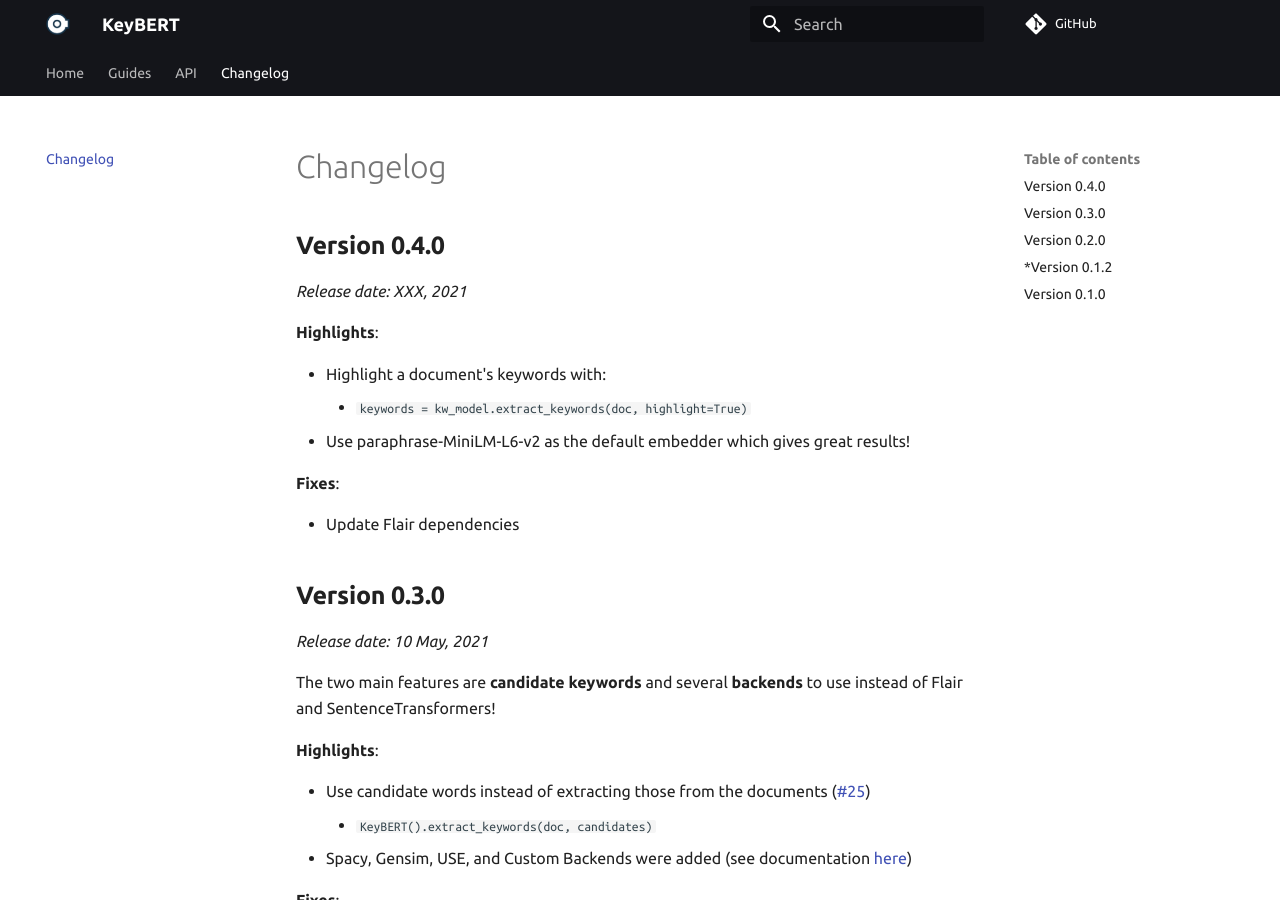
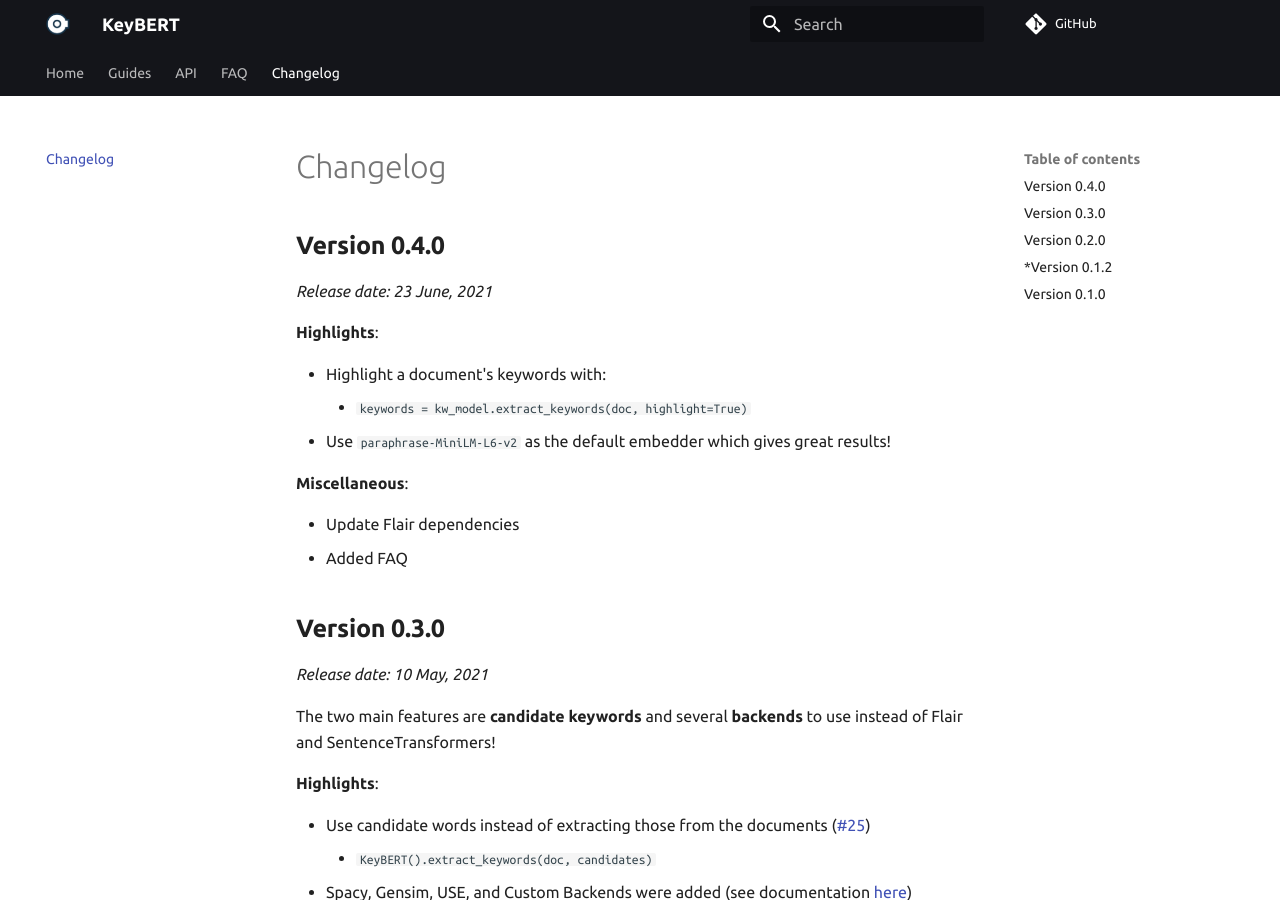
Before and after one commit to MaartenGr/KeyBERT, an MkDocs documentation site: the page built from docs/changelog.md, in a window 1280 px wide and 900 px high. Built offline with MkDocs 1.6.1 and Material for MkDocs 9.7.7, drawn with Linux system fonts in a browser that asks for light colours; comment, search, counter and statistics services are not loaded.

Commit message:
Add FAQ and several small changes to the docs

````diff
--- a/docs/changelog.md
+++ b/docs/changelog.md
@@ -1,17 +1,16 @@
 ## **Version 0.4.0**
-*Release date:  XXX, 2021*
+*Release date:  23 June, 2021*
 
 **Highlights**:
 
 * Highlight a document's keywords with:
     * ```keywords = kw_model.extract_keywords(doc, highlight=True)```
-* Use paraphrase-MiniLM-L6-v2 as the default embedder which gives great results!
+* Use `paraphrase-MiniLM-L6-v2` as the default embedder which gives great results!
 
-
-**Fixes**:
+**Miscellaneous**:
 
 * Update Flair dependencies
-
+* Added FAQ
 
 ## **Version 0.3.0**
 *Release date:  10 May, 2021*
--- a/mkdocs.yml
+++ b/mkdocs.yml
@@ -14,6 +14,7 @@
       - KeyBERT: api/keybert.md
       - MMR: api/mmr.md
       - MaxSum: api/maxsum.md
+  - FAQ: faq.md
   - Changelog: changelog.md
 plugins:
   - mkdocstrings:
````
Also changed, not shown: README.md (+2 -1 lines), docs/faq.md (added, +20 -0 lines), docs/guides/quickstart.md (+8 -2 lines).
